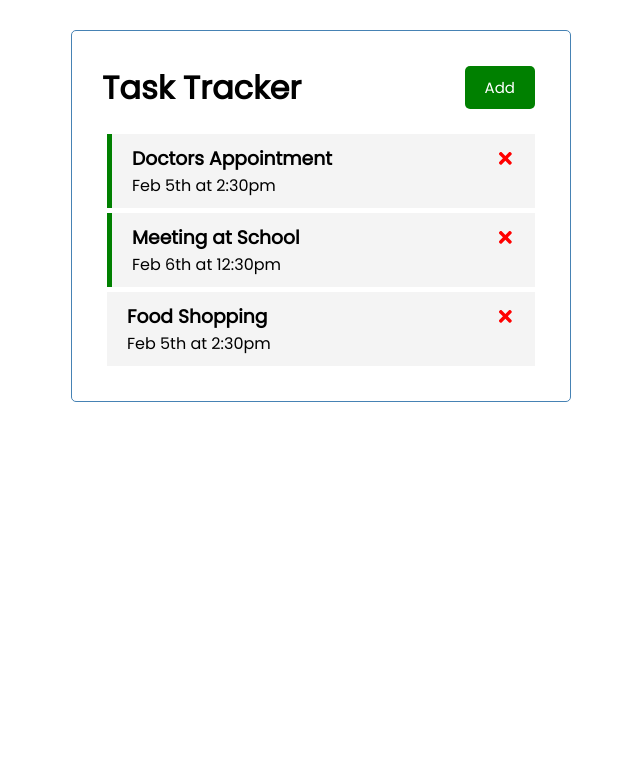
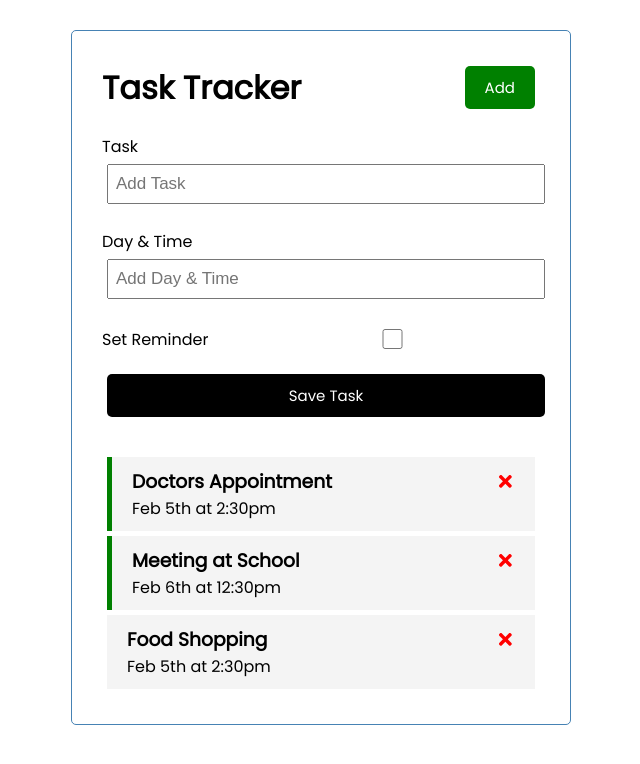
Before and after one commit to imktho/react-task-tracker, a React (Create React App) app: page / in a window 1280 px wide. Shown: the top 764 px of the page, without its empty margins (319-959 px from the left). Built offline with nearby package versions, Linux system fonts and the light colour scheme.

Commit message:
Create add task form

```diff
--- a/src/App.js
+++ b/src/App.js
@@ -1,4 +1,5 @@
 import Header from './components/Header'
+import AddTask from './components/AddTask';
 import Tasks from './components/Tasks';
 import { useState } from 'react'
 
@@ -40,6 +41,7 @@
   return (
     <div className="container">
       <Header />
+      <AddTask/>
       {
         tasks.length <= 0 ?
           'No Tasks'
--- /dev/null
+++ b/src/components/AddTask.js
@@ -0,0 +1,22 @@
+const AddTask = () => {
+    return (
+        <form className='add-form'>
+            <div className='form-control'>
+                <label>Task</label>
+                <input type='text' placeholder='Add Task'/>
+            </div>
+            <div className='form-control'>
+                <label>Day & Time</label>
+                <input type='text' placeholder='Add Day & Time'/>
+            </div>
+            <div className='form-control form-control-check'>
+                <label>Set Reminder</label>
+                <input type='checkbox'/>
+            </div>
+
+            <input type='submit' value='Save Task' className='btn btn-block'/>
+        </form>
+    )
+}
+
+export default AddTask
```
